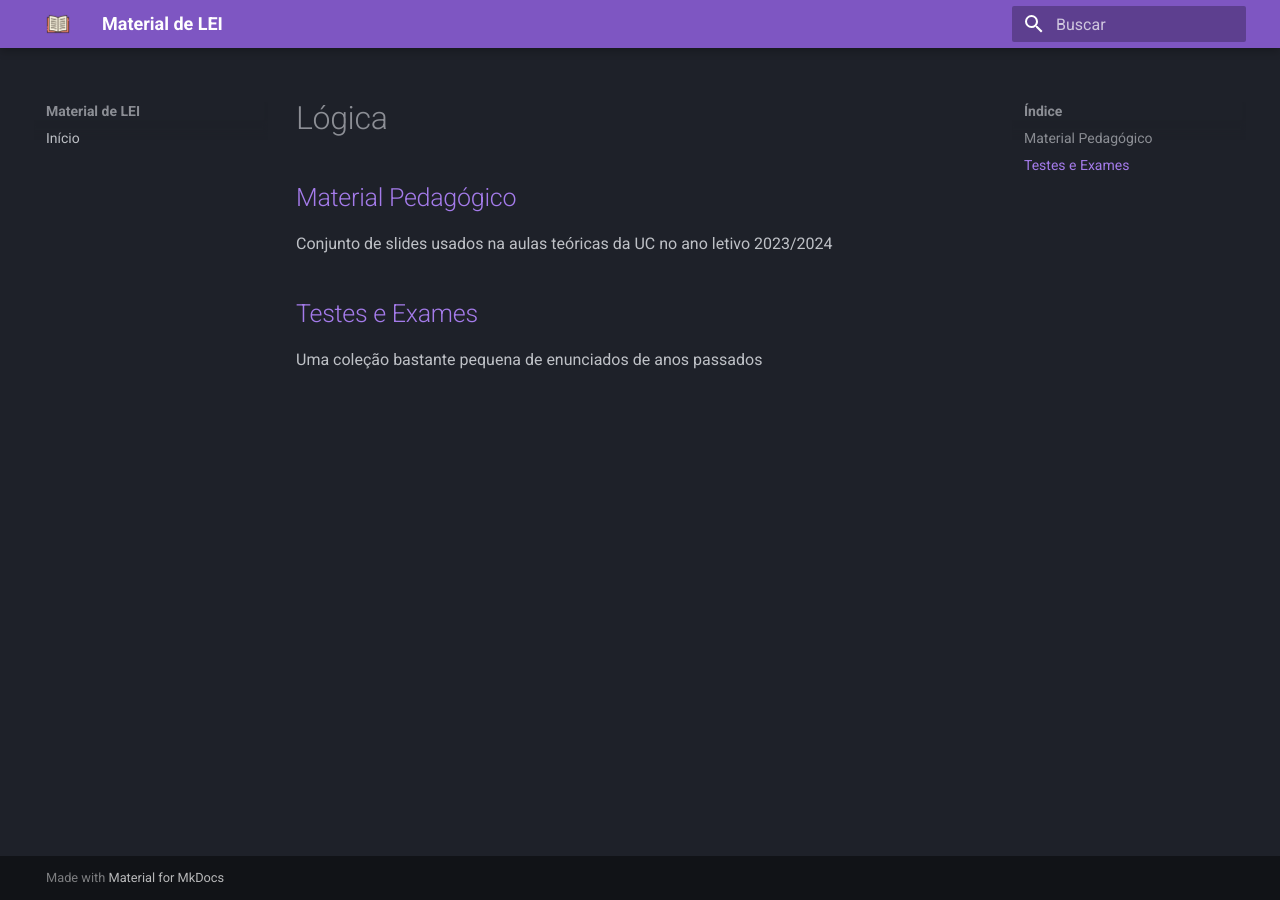
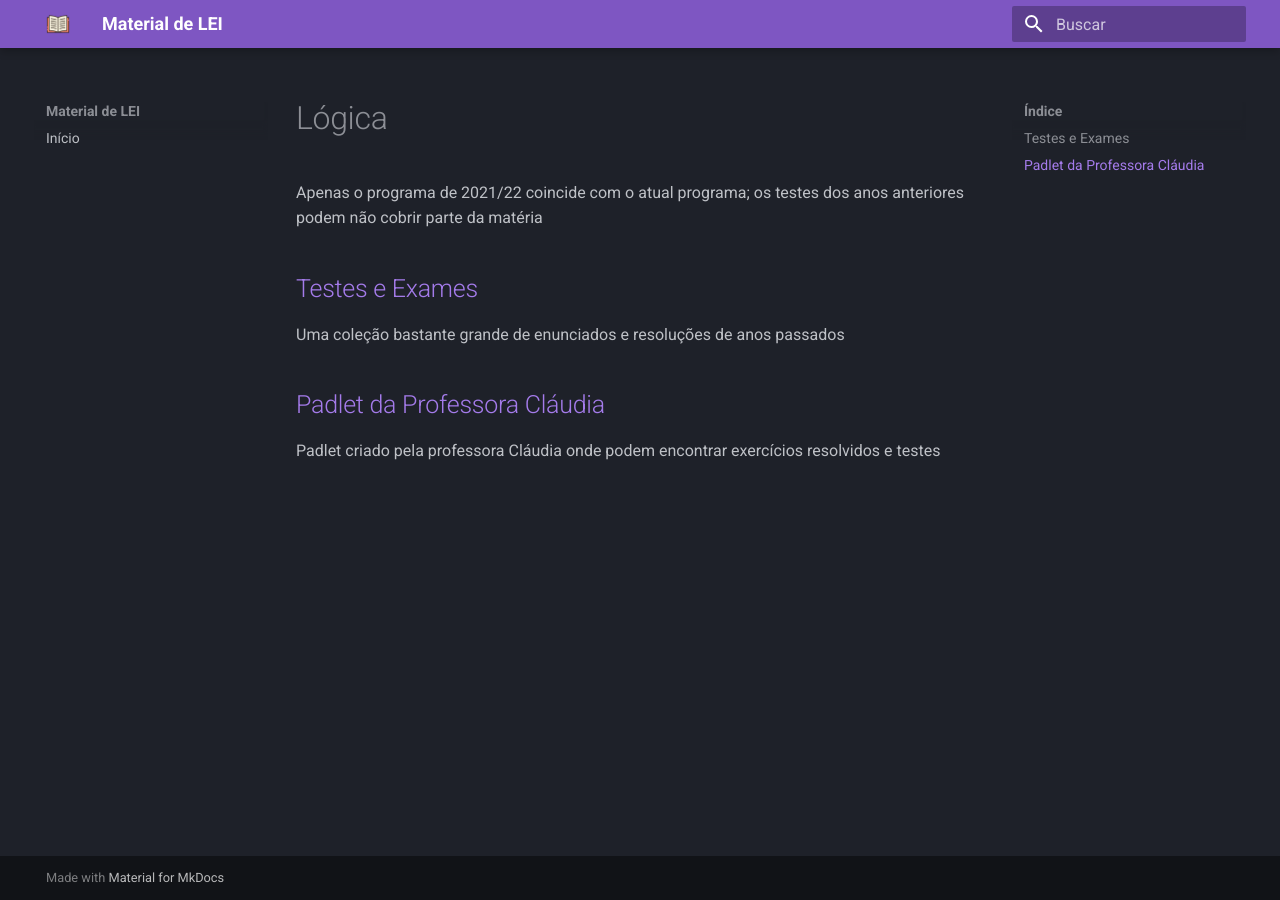
Before and after one commit to eduardo106919/LEI-Material-Estudo, an MkDocs documentation site: the page built from docs/Lógica/README.md, in a window 1280 px wide. Built offline with MkDocs 1.6.1 and Material for MkDocs 9.7.7, drawn with Linux system fonts in a browser that asks for light colours.

Commit message:
Lógica feito ?

```diff
--- a/docs/Lógica/README.md
+++ b/docs/Lógica/README.md
@@ -1,7 +1,8 @@
 # Lógica
-
-## [Material Pedagógico](Material%20Pedagógico/README.md)
-Conjunto de slides usados na aulas teóricas da UC no ano letivo 2023/2024
+Apenas o programa de 2021/22 coincide com o atual programa; os testes dos anos anteriores podem não cobrir parte da matéria
 
 ## [Testes e Exames](Testes%20e%20Exames/README.md)
-Uma coleção bastante pequena de enunciados de anos passados
+Uma coleção bastante grande de enunciados e resoluções de anos passados
+
+## [Padlet da Professora Cláudia](https://padlet.com/Claudia_Mendes_Araujo/l-gica-siofxhulco1cpxnb)
+Padlet criado pela professora Cláudia onde podem encontrar exercícios resolvidos e testes
```
Also changed, not shown: docs/Lógica/Testes e Exames/README.md (added, +12 -0 lines), 8 other files.
